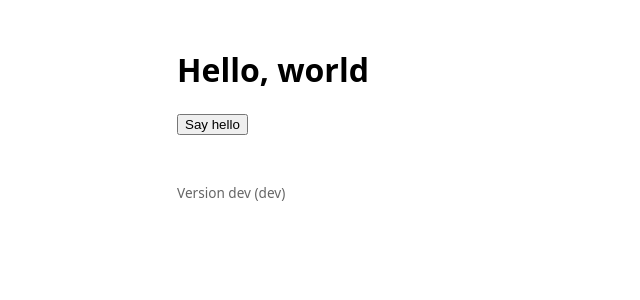
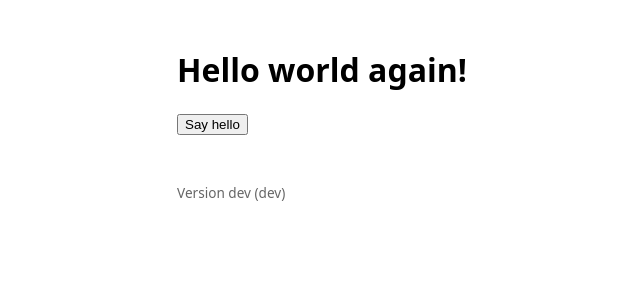
Before and after one commit to OwenTourlamain/to-do, a FastAPI app: page / in a window 1280 px wide. Shown: the top 300 px of the page, without its empty margins (207-847 px from the left). Run offline with FastAPI, Linux system fonts and the light colour scheme.

Commit message:
feat: change the page heading to "Hello world again!" (#3)
Also makes the CI smoke test check the version footer rather than the
heading text, so copy changes don't need a workflow edit.

Co-authored-by: Owen Tourlamain <6031186+OwenTourlamain@users.noreply.github.com>
Co-authored-by: Claude Opus 5.5 <noreply@anthropic.com>

```diff
--- a/server/src/todo_server/templates/index.html
+++ b/server/src/todo_server/templates/index.html
@@ -11,7 +11,7 @@
   </style>
 </head>
 <body>
-  <h1>Hello, world</h1>
+  <h1>Hello world again!</h1>
   <button hx-get="/hello" hx-target="#greeting">Say hello</button>
   <p id="greeting"></p>
   <footer>Version {{ settings.version }} ({{ settings.channel }})</footer>
```
Also changed, not shown: server/tests/test_app.py (+1 -1 lines), .github/workflows/ci.yml.
